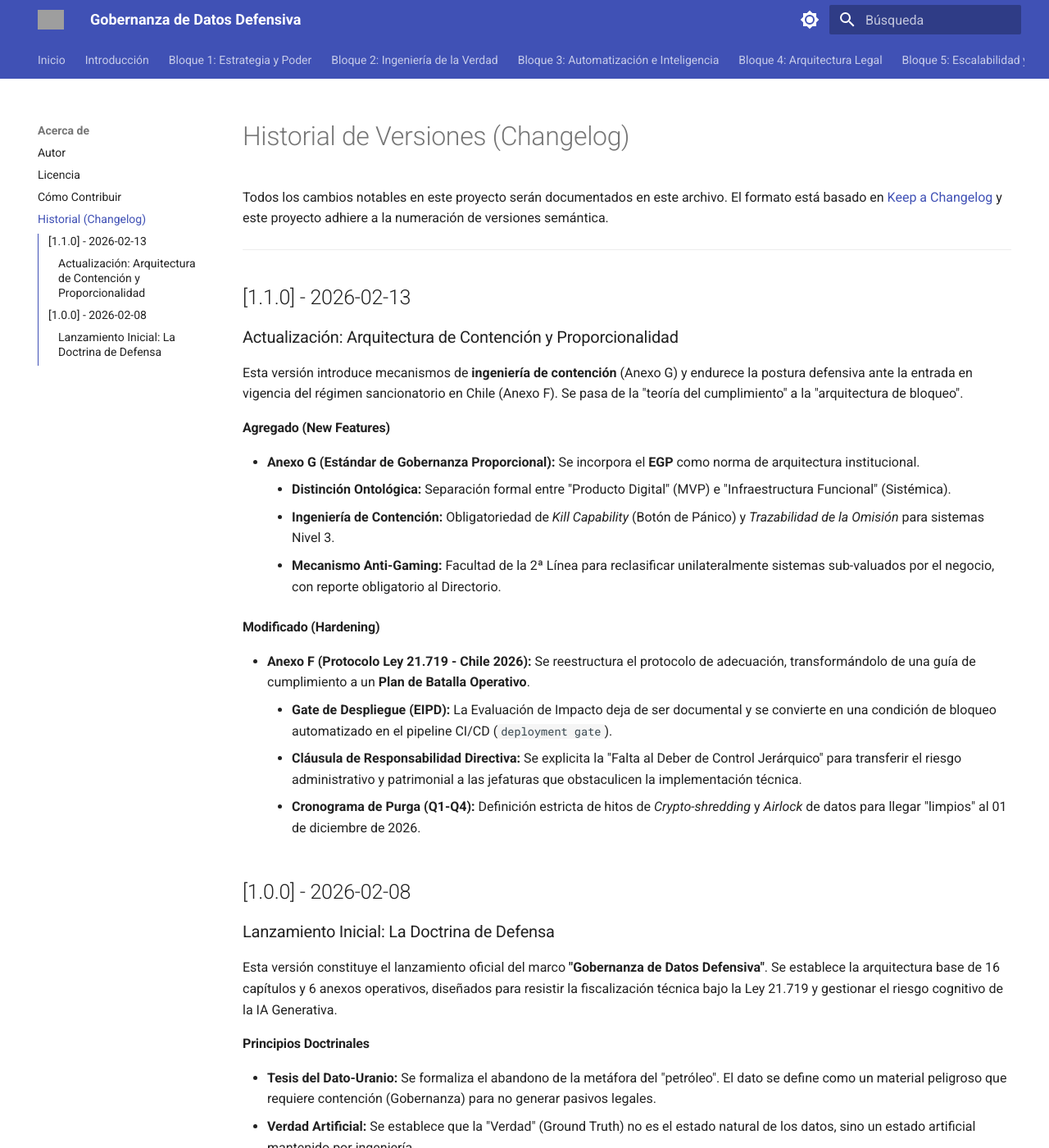
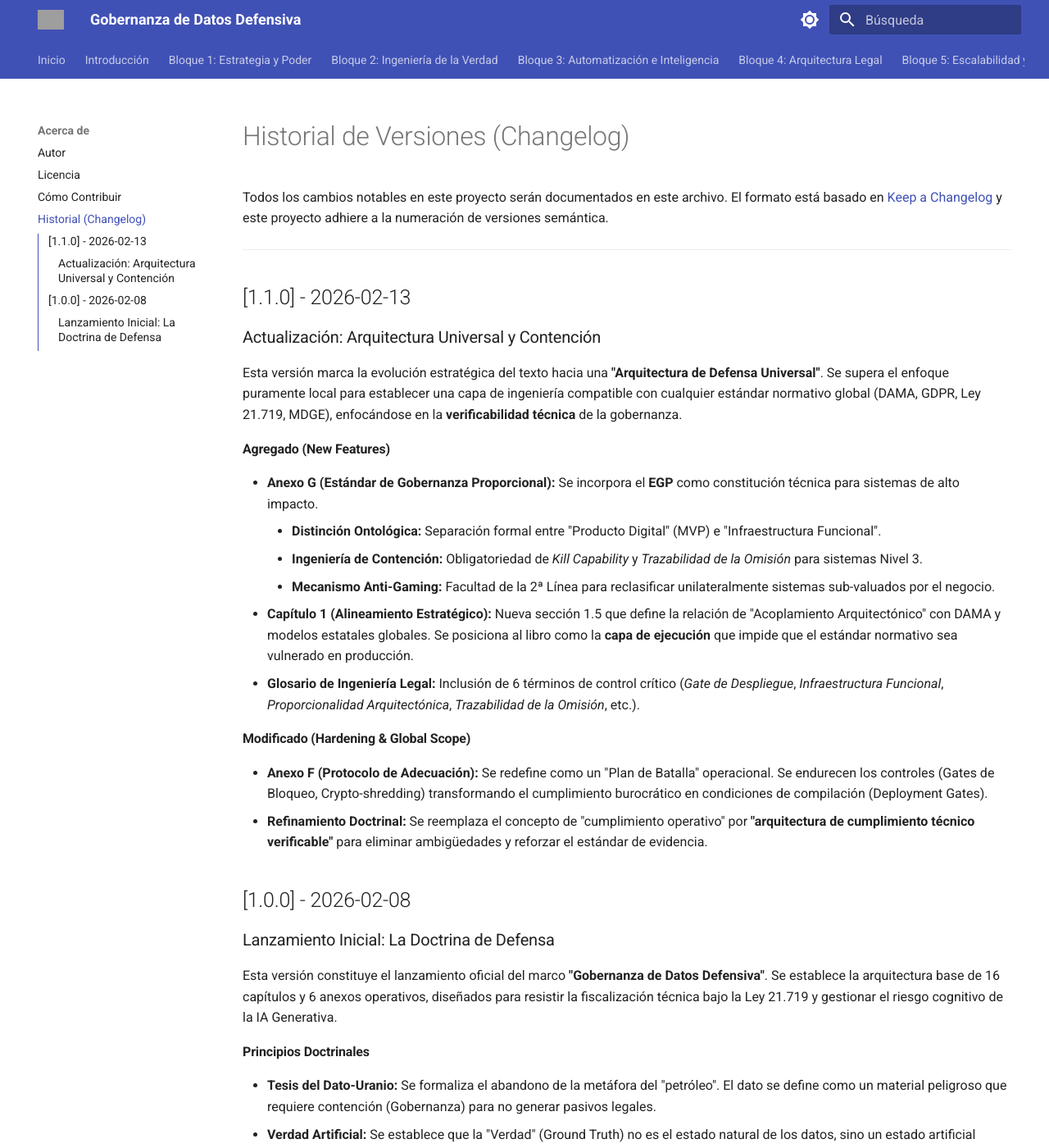
Before and after one commit to jccarvajal/gobernanza-datos, an MkDocs documentation site: the page built from docs/changelog.md, in a window 1280 px wide and 1400 px high. Shown: the whole window at 82% size. Built offline with MkDocs 1.6.1 and Material for MkDocs 9.7.7, drawn with Linux system fonts in a browser that asks for light colours; grey boxes are pictures that could not be loaded.

Commit message:
Update changelog.md

```diff
--- a/docs/changelog.md
+++ b/docs/changelog.md
@@ -6,21 +6,21 @@ Todos los cambios notables en este proyecto serán documentados en este archivo.
 
 ## [1.1.0] - 2026-02-13
 
-### Actualización: Arquitectura de Contención y Proporcionalidad
+### Actualización: Arquitectura Universal y Contención
 
-Esta versión introduce mecanismos de **ingeniería de contención** (Anexo G) y endurece la postura defensiva ante la entrada en vigencia del régimen sancionatorio en Chile (Anexo F). Se pasa de la "teoría del cumplimiento" a la "arquitectura de bloqueo".
+Esta versión marca la evolución estratégica del texto hacia una **"Arquitectura de Defensa Universal"**. Se supera el enfoque puramente local para establecer una capa de ingeniería compatible con cualquier estándar normativo global (DAMA, GDPR, Ley 21.719, MDGE), enfocándose en la **verificabilidad técnica** de la gobernanza.
 
 #### Agregado (New Features)
-* **Anexo G (Estándar de Gobernanza Proporcional):** Se incorpora el **EGP** como norma de arquitectura institucional.
-    * **Distinción Ontológica:** Separación formal entre "Producto Digital" (MVP) e "Infraestructura Funcional" (Sistémica).
-    * **Ingeniería de Contención:** Obligatoriedad de *Kill Capability* (Botón de Pánico) y *Trazabilidad de la Omisión* para sistemas Nivel 3.
-    * **Mecanismo Anti-Gaming:** Facultad de la 2ª Línea para reclasificar unilateralmente sistemas sub-valuados por el negocio, con reporte obligatorio al Directorio.
+* **Anexo G (Estándar de Gobernanza Proporcional):** Se incorpora el **EGP** como constitución técnica para sistemas de alto impacto.
+    * **Distinción Ontológica:** Separación formal entre "Producto Digital" (MVP) e "Infraestructura Funcional".
+    * **Ingeniería de Contención:** Obligatoriedad de *Kill Capability* y *Trazabilidad de la Omisión* para sistemas Nivel 3.
+    * **Mecanismo Anti-Gaming:** Facultad de la 2ª Línea para reclasificar unilateralmente sistemas sub-valuados por el negocio.
+* **Capítulo 1 (Alineamiento Estratégico):** Nueva sección 1.5 que define la relación de "Acoplamiento Arquitectónico" con DAMA y modelos estatales globales. Se posiciona al libro como la **capa de ejecución** que impide que el estándar normativo sea vulnerado en producción.
+* **Glosario de Ingeniería Legal:** Inclusión de 6 términos de control crítico (*Gate de Despliegue*, *Infraestructura Funcional*, *Proporcionalidad Arquitectónica*, *Trazabilidad de la Omisión*, etc.).
 
-#### Modificado (Hardening)
-* **Anexo F (Protocolo Ley 21.719 - Chile 2026):** Se reestructura el protocolo de adecuación, transformándolo de una guía de cumplimiento a un **Plan de Batalla Operativo**.
-    * **Gate de Despliegue (EIPD):** La Evaluación de Impacto deja de ser documental y se convierte en una condición de bloqueo automatizado en el pipeline CI/CD (`deployment gate`).
-    * **Cláusula de Responsabilidad Directiva:** Se explicita la "Falta al Deber de Control Jerárquico" para transferir el riesgo administrativo y patrimonial a las jefaturas que obstaculicen la implementación técnica.
-    * **Cronograma de Purga (Q1-Q4):** Definición estricta de hitos de *Crypto-shredding* y *Airlock* de datos para llegar "limpios" al 01 de diciembre de 2026.
+#### Modificado (Hardening & Global Scope)
+* **Anexo F (Protocolo de Adecuación):** Se redefine como un "Plan de Batalla" operacional. Se endurecen los controles (Gates de Bloqueo, Crypto-shredding) transformando el cumplimiento burocrático en condiciones de compilación (Deployment Gates).
+* **Refinamiento Doctrinal:** Se reemplaza el concepto de "cumplimiento operativo" por **"arquitectura de cumplimiento técnico verificable"** para eliminar ambigüedades y reforzar el estándar de evidencia.
 
 ## [1.0.0] - 2026-02-08
 
```
